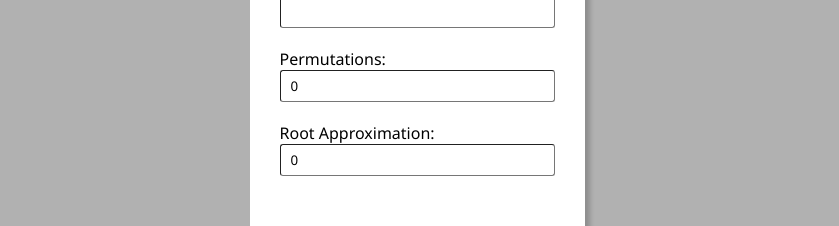
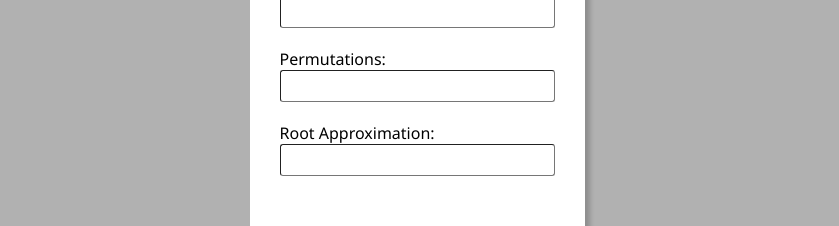
Before and after one commit to bakedapple1/Assignment-4, a React (Vite) app in the folder assign4/: page / in a window 1280 px wide. Shown: the part 840-1066 px from the top of the page, without its empty margins (223-1062 px from the left). Built offline with nearby package versions, Linux system fonts and the light colour scheme.

Commit message:
Fixed a bug in Newtons Method calculator

```diff
--- a/assign4/src/components/NewtonsMethod.jsx
+++ b/assign4/src/components/NewtonsMethod.jsx
@@ -3,8 +3,8 @@ import { useRef, useState } from "react";
 
 function NewtonsMethod() {
     const [guess, setGuess] = useState(0);
-    const permutations = useRef(0);
-    const aprox = useRef("");
+    const [aprox, setAprox] = useState("");
+    const permutations = useRef("");
 
     function getFOfX(x) {
         return 6 * x ** 4 - 13 * x ** 3 - 18 * x ** 2 + 7 * x + 6;
@@ -17,21 +17,20 @@ function NewtonsMethod() {
     function findRoots(event) {
         event.preventDefault();
 
-        let prevAprox = guess;
+        let varPrevAprox = guess;
+        let varAprox = varPrevAprox - getFOfX(varPrevAprox) / getFPrimeOfX(varPrevAprox);
 
         permutations.current = 1;
-        aprox.current = prevAprox - getFOfX(prevAprox) / getFPrimeOfX(prevAprox);
+        console.log(varAprox, permutations.current);
 
-        console.log("a", permutations.current);
-        while (Math.abs(aprox.current - prevAprox) >= 0.0001) {
+        while (Math.abs(varAprox - varPrevAprox) >= 0.0001) {
             permutations.current++;
-            prevAprox = aprox.current;
-            aprox.current = prevAprox - getFOfX(prevAprox) / getFPrimeOfX(prevAprox);
-            console.log("b", permutations.current);
+            varPrevAprox = varAprox;
+            varAprox = varPrevAprox - getFOfX(varPrevAprox) / getFPrimeOfX(varPrevAprox);
+            console.log(varAprox, permutations.current);
         }
 
-
-        console.log("c", permutations.current);
+        setAprox(varAprox);
     }
 
     return (
@@ -43,7 +42,7 @@ function NewtonsMethod() {
                 <label htmlFor="resPerms">Permutations:</label>
                 <input type="text" name="permuts" id="resPerms" value={permutations.current} readOnly />
                 <label htmlFor="resN">Root Approximation:</label>
-                <input type="text" name="result" id="resN" value={guess} readOnly />
+                <input type="text" name="result" id="resN" value={aprox} readOnly />
                 <input type="submit" value="Calculate" className="submit-button" id="newt-submit" />
             </form>
         </div>
```
